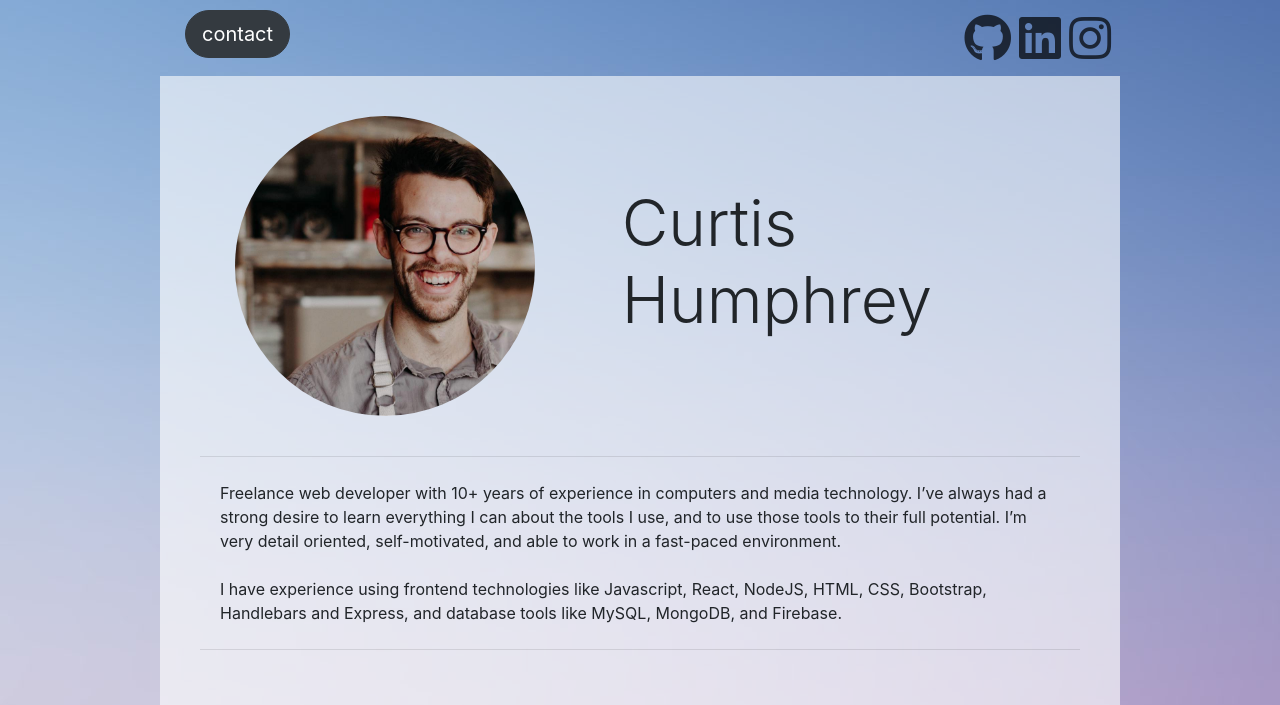
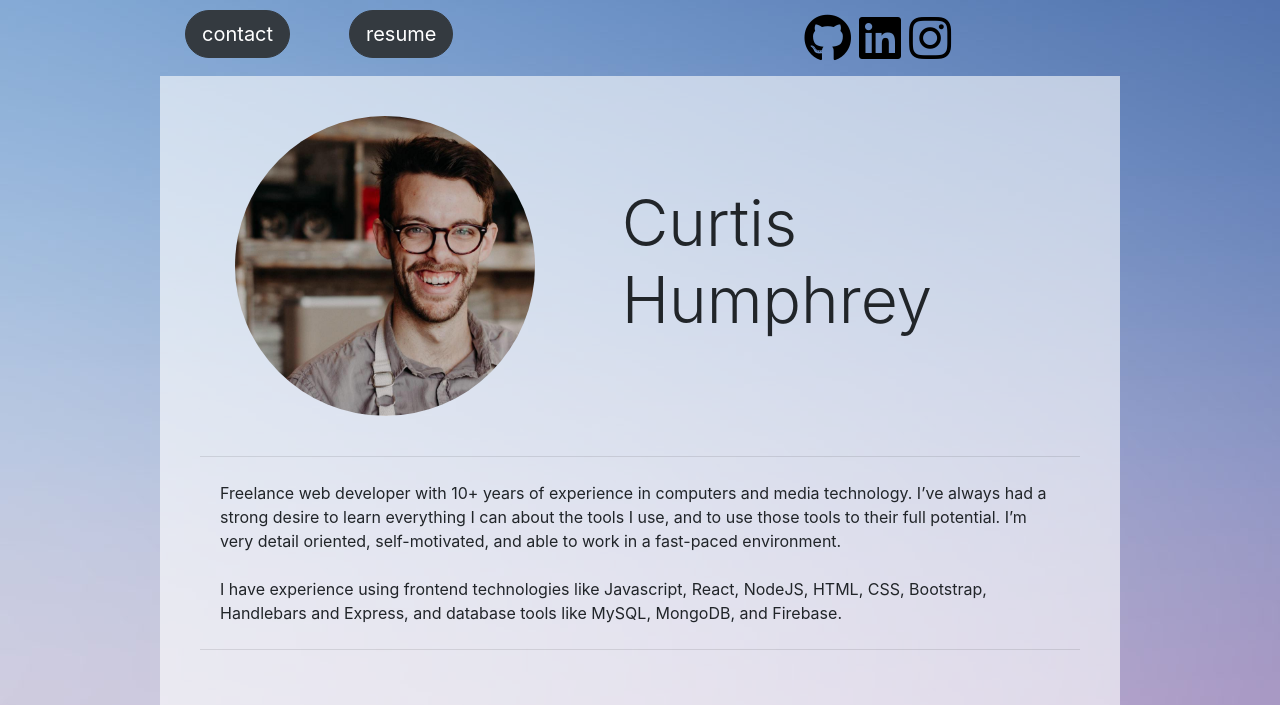
Before and after one commit to 1curtislee/Portfolio, a PHP site: page / in a window 1280 px wide. Shown: the top 705 px of the page. Run offline with PHP 8.4, Linux system fonts and the light colour scheme; some libraries are stand-ins or nearby versions.

Commit message:
resume button added

```diff
--- a/js/logic.js
+++ b/assets/js/logic.js
@@ -1,6 +1,4 @@
-
-
 $("#contactButton").click(function(){
   console.log("contact button clicked")
-  $("#contactModal").modal("toggle");
+
 });
--- a/styles/style.css
+++ b/assets/styles/style.css
@@ -56,7 +56,7 @@ body {
 
     a:link, a:visited {
         color: black;
-        opacity: 0.7;
+        /* opacity: 0.7; */
     }
     a:hover {
         color: black !important;
--- a/index.html
+++ b/index.html
@@ -3,7 +3,7 @@
 <head>
 	<meta charset="utf-8">
 	<title>Curtis Humphrey</title>
-	<link rel="stylesheet" type="text/css" href="./styles/style.css">
+	<link rel="stylesheet" type="text/css" href="./assets/styles/style.css"/>
 	<link rel="stylesheet" href="https://stackpath.bootstrapcdn.com/bootstrap/4.3.1/css/bootstrap.min.css" integrity="sha384-ggOyR0iXCbMQv3Xipma34MD+dH/1fQ784/j6cY/iJTQUOhcWr7x9JvoRxT2MZw1T" crossorigin="anonymous">
 	<link rel="stylesheet" href="https://use.fontawesome.com/releases/v5.8.1/css/all.css" integrity="sha384-50oBUHEmvpQ+1lW4y57PTFmhCaXp0ML5d60M1M7uH2+nqUivzIebhndOJK28anvf" crossorigin="anonymous">
 	<script src="https://ajax.googleapis.com/ajax/libs/jquery/3.4.0/jquery.min.js"></script>
@@ -11,32 +11,15 @@
 </head>
 
 <body>
-	<!-- Modal -->
-	<div class="modal fade" id="myModal" role="dialog">
-		<div class="modal-dialog">
-
-			<!-- Modal content-->
-			<div class="modal-content">
-				<div class="modal-header">
-					<button type="button" class="close" data-dismiss="modal">&times;</button>
-					<h4 class="modal-title">Modal Header</h4>
-				</div>
-				<div class="modal-body">
-					<p>Some text in the modal.</p>
-				</div>
-				<div class="modal-footer">
-					<button type="button" class="btn btn-default" data-dismiss="modal">Close</button>
-				</div>
-			</div>
-
-		</div>
-	</div>
-	<!--endModal-->
-
 	<div class="container" id="top">
 		<div class="row">
-			<div class="col-6">
+			<div class="col-2">
 				<button id="contactButton" type="button" class="btn btn-dark btn-lg rounded-pill" data-toggle="modal" data-target="#contactModal">contact</button>
+			</div>
+			<div class="col-2">
+				<a href="https://1curtislee.github.io/Portfolio/assets/CH-Resume-2019.pdf" target="_blank" class="link">
+					<button id="resumeButton" type="button" class="btn btn-dark btn-lg rounded-pill">resume</button>
+				</a>
 			</div>
 
 			<div class="col-6 d-flex justify-content-end">
@@ -59,7 +42,7 @@
 
 	<div class="jumbotron jumbotron-fluid">
 		<div class="row align-items-center" id="name">
-			<img src="./images/headshot.jpg" alt="Curtis Humphrey" class="rounded-circle" id="headshot">
+			<img src="./assets/images/headshot.jpg" alt="Curtis Humphrey" class="rounded-circle" id="headshot">
 			<div class="col-1"></div>
 			<h1 class="display-4 col-6">Curtis Humphrey</h1>
 
@@ -84,7 +67,7 @@
 			<div class="col">
 				<a href="https://1curtislee.github.io/Crystal-Collector/">
 					<div class="card" style="width: 16rem;">
-						<img src="./images/crystalgame.png" class="card-img-top" style="height:225px" alt="Crystal Game">
+						<img src="./assets/images/crystalgame.png" class="card-img-top" style="height:225px" alt="Crystal Game">
 						<div class="card-body">
 							<h5 class="card-title">Crytsal Game</h5>
 							<p class="card-text">A number guessing game created with HTML, CSS, and Javascript</p><br>
@@ -98,7 +81,7 @@
 			<div class="col">
 				<a href="https://1curtislee.github.io/Hangman-Game/">
 					<div class="card" style="width: 16rem;">
-						<img src="./images/hangmangame.png" class="card-img-top" style="height:225px" alt="Hangman Game">
+						<img src="./assets/images/hangmangame.png" class="card-img-top" style="height:225px" alt="Hangman Game">
 						<div class="card-body">
 							<h5 class="card-title">Hangman Game</h5>
 							<p class="card-text">A word guess game created with HTML, CSS, and Javascript</p><br>
@@ -112,7 +95,7 @@
 			<div class="col">
 				<a href="https://1curtislee.github.io/Currency-Converter/">
 					<div class="card" style="width: 16rem;">
-						<img src="./images/currency-converter.png" class="card-img-top" style="height:225px" alt="Currency Converter">
+						<img src="./assets/images/currency-converter.png" class="card-img-top" style="height:225px" alt="Currency Converter">
 						<div class="card-body">
 							<h5 class="card-title">Currency Converter</h5>
 							<p class="card-text">Simple site to view and convert major currencies. Made using HTML, CSS, and Javascript</p><br>
@@ -126,7 +109,7 @@
 			<div class="col">
 				<a href="https://cookingwiki.herokuapp.com/">
 					<div class="card" style="width: 16rem;">
-						<img src="./images/my_cookbook.png" class="card-img-top" style="height:225px" alt="Hangman Game">
+						<img src="./assets/images/my_cookbook.png" class="card-img-top" style="height:225px" alt="Hangman Game">
 						<div class="card-body">
 							<h5 class="card-title">My Cookbook</h5>
 							<p class="card-text">An online cookbook where you can save your recipes. Created using Node, Express, mySQL, Handlebars, CSS, and Javascript</p><br>
@@ -140,7 +123,7 @@
 			<div class="col">
 				<a href="https://1curtislee.github.io/TrainScheduler/">
 					<div class="card" style="width: 16rem;">
-						<img src="./images/train_scheduler.png" class="card-img-top" style="height:225px" alt="Hangman Game">
+						<img src="./assets/images/train_scheduler.png" class="card-img-top" style="height:225px" alt="Hangman Game">
 						<div class="card-body">
 							<h5 class="card-title">Train Scheduler</h5>
 							<p class="card-text">Saves train departure and arrival times in a database. Created using mySQL, HTML, CSS, Bootstrap, and Javascript</p><br>
```
Also changed, not shown: assets/images/Paomedia-Small-N-Flat-Book.ico (renamed from images/Paomedia-Small-N-Flat-Book.ico), assets/images/crystalgame.png (renamed from images/crystalgame.png), assets/images/currency-converter.png (renamed from images/currency-converter.png), assets/images/github.png (renamed from images/github.png), assets/images/hangmangame.png (renamed from images/hangmangame.png), assets/images/headshot.jpg (renamed from images/headshot.jpg), assets/images/insta.png (renamed from images/insta.png), assets/images/linkedin.png (renamed from images/linkedin.png), assets/images/my_cookbook.png (renamed from images/my_cookbook.png), assets/images/train_scheduler.png (renamed from images/train_scheduler.png), assets/images/white-waves.png (renamed from images/white-waves.png), assets/js/bootstrap.min.js (renamed from js/bootstrap.min.js), assets/styles/thunder-purple-blur.png (renamed from styles/thunder-purple-blur.png), 1 other file.
